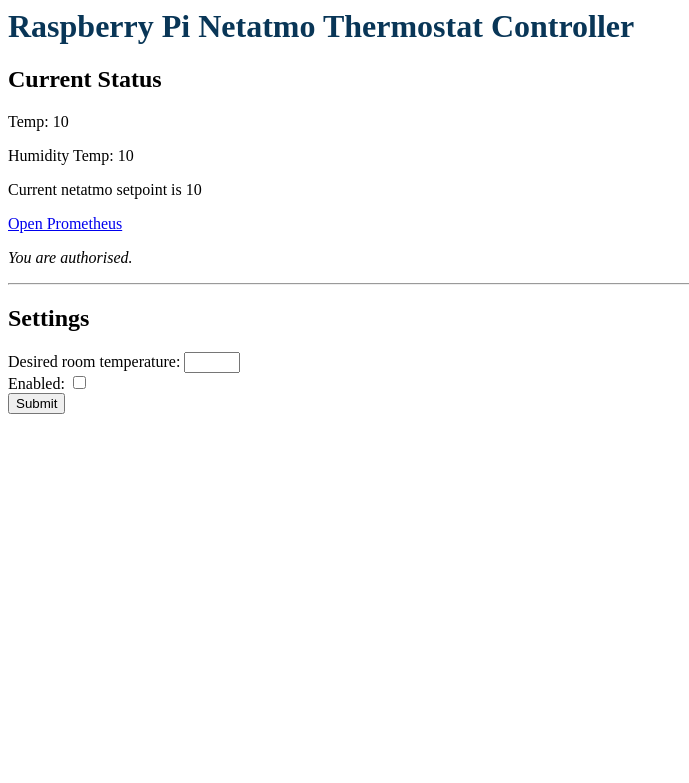
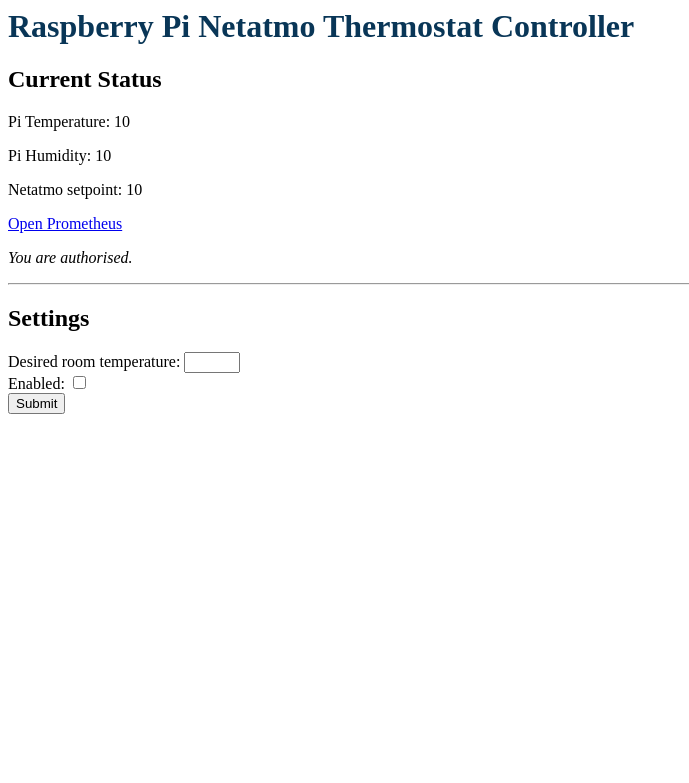
Before and after one commit to bigfatpaulyj/netatmo-pi-controller, a Flask app: template templates/index.html in a window 1280 px wide. Shown: the top 783 px of the page, without its empty margins (0-689 px from the left). Run offline with Flask 3, Linux system fonts and the light colour scheme; the template is opened without the code that fills it: most values are stand-ins (such as "Sample title", 1, 10 or a date in 2020).

Commit message:
further improvements

```diff
--- a/app.py
+++ b/app.py
@@ -47,6 +47,8 @@
 	if r.status_code==200:
 		for roomData in jsonPayload['body']['home']['rooms']:
 			if roomData['id']==roomID:
+				kpi.labels('setpoint').set(roomData['therm_setpoint_temperature'])
+				kpi.labels('netatmo-temp').set(roomData['therm_measured_temperature'])
 				return roomData
 
 		logging.error('Room ID {} not found in data returned from server.'.format(roomID))
@@ -140,6 +142,7 @@
 
 @app.route('/', methods=['GET', 'POST']) #defining a route in the application
 def handleAdminPageRequest(): #writing a function to be executed
+	global humidity, roomTemp
 	authRequired=False
 	conn = sqlite3.connect('config.db')
 	config=loadConfig(conn)
@@ -225,11 +228,13 @@
 
 
 def bgWorker():
+	global humidity, roomTemp
 	interval = 60
 	conn = sqlite3.connect('config.db')
 	config=loadConfig(conn)
 	zoneMaxSetPoint = 21
 	heatingTime=15*60
+	lastNetatmoSuccessTime=0
 
 	kpi.labels('boosting').set(0)
 
@@ -238,22 +243,23 @@
 		kpi.labels('pi-temp').set(roomTemp)
 		kpi.labels('pi-humidity').set(humidity)
 
-		zoneInfo = getNetatmoTemp(conn, config)
-		if zoneInfo!=None:
+		hourOfDay = datetime.datetime.now().hour
+		acceptableTime = hourOfDay >= 21 or hourOfDay <= 6
+
+		# To prevent pulling netatmo data to frequency
+		if lastNetatmoSuccessTime < time.time() - 300:
+			zoneInfo = getNetatmoTemp(conn, config)
+			if zoneInfo != None:
+				lastNetatmoSuccessTime=time.time()
+
+		if acceptableTime and zoneInfo!=None:
 			zoneSetPoint = zoneInfo['therm_setpoint_temperature']
 			zoneTemp = zoneInfo['therm_measured_temperature']
 			zoneSetEndTime = zoneInfo['therm_setpoint_end_time'] if 'therm_setpoint_end_time' in zoneInfo else None
-			boilerFiring = True if zoneInfo['heating_power_request'] == 1 else False
 			thermMode = zoneInfo['therm_setpoint_mode']
 
-			kpi.labels('setpoint').set(zoneSetPoint)
-			kpi.labels('netatmo-temp').set(zoneTemp)
-
-			hourOfDay = datetime.datetime.now().hour
-			acceptableTime = hourOfDay >= 21 or hourOfDay <= 6
-
 			appControllingBoiler = thermMode=='manual' and zoneSetPoint==zoneMaxSetPoint
-			if acceptableTime and config['enabled']==1 and (thermMode == 'schedule' or appControllingBoiler):
+			if config['enabled']==1 and (thermMode == 'schedule' or appControllingBoiler):
 				# Only take actions if we're in schedule mode, or manual mode with our configured setpoint.
 				action = None
 				weWantBoilerOn = roomTemp < config['desiredtemp']
@@ -261,9 +267,9 @@
 
 				if weWantBoilerOn:
 					boostNeeded = zoneSetPoint < zoneTemp
-					currentlyFiringButSoonOff = boilerFiring and zoneSetEndTime!=None and (zoneSetEndTime - int(time.time())) < (interval * 2)
+					currentlyFiringButSoonOff = zoneSetEndTime!=None and (zoneSetEndTime - int(time.time())) < (interval * 2)
 
-					if not boilerFiring and boostNeeded:
+					if boostNeeded:
 						issueHeatingRequest=True
 						action = "Heat needed, and boiler not on, boosting now for {} min".format(heatingTime/60)
 
--- a/templates/index.html
+++ b/templates/index.html
@@ -8,13 +8,13 @@
 
         <h2>Current Status</h2>
 
-        Temp: {{context.temperature|round}}
+        Pi Temperature: {{context.temperature|round}}
         <p>
-        Humidity Temp: {{context.humidity|round}}
+        Pi Humidity: {{context.humidity|round}}
         <p>
 
         {% if context.netatmo is not none %}
-            Current netatmo setpoint is {{context.netatmo.therm_setpoint_temperature}}
+            Netatmo setpoint: {{context.netatmo.therm_setpoint_temperature}}
         {% else %}
             No Netatmo info available.
         {% endif %}
```
